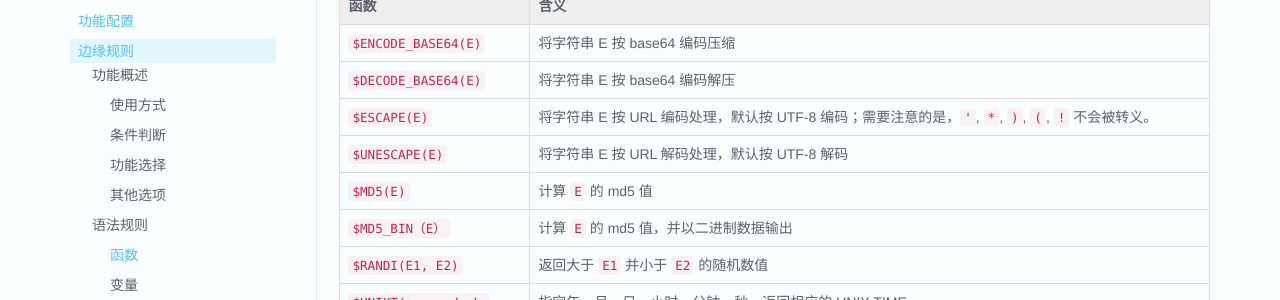
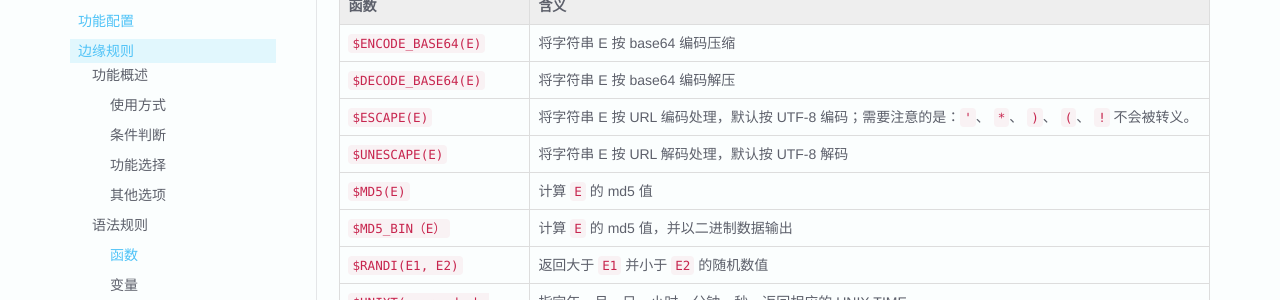
Before and after one commit to upyun/docs, an MkDocs documentation site: the page built from sources/cdn/edgerules.md, in a window 1280 px wide and 900 px high, scrolled down 4434 px. Shown: the part 151-451 px from the top of the window. Built offline with MkDocs 1.6.1, drawn with Linux system fonts in a browser that asks for light colours; old or Windows-style settings are respelled for this version of MkDocs.

```diff
--- a/sources/cdn/edgerules.md
+++ b/sources/cdn/edgerules.md
@@ -167,7 +167,7 @@ EdgeRules 根据不同用户背景划分了两种不同的使用方式，一种
 :--------------------       | :-------
 `$ENCODE_BASE64(E)`         | 将字符串 E 按 base64 编码压缩
 `$DECODE_BASE64(E)`         | 将字符串 E 按 base64 编码解压
-`$ESCAPE(E)`         | 将字符串 E 按 URL 编码处理，默认按 UTF-8 编码；需要注意的是，`'`, `*`, `)`, `(`, `!` 不会被转义。
+`$ESCAPE(E)`         | 将字符串 E 按 URL 编码处理，默认按 UTF-8 编码；需要注意的是：`'`、 `*`、 `)`、 `(`、 `!` 不会被转义。
 `$UNESCAPE(E)`         | 将字符串 E 按 URL 解码处理，默认按 UTF-8 解码
 `$MD5(E)`                   | 计算 `E` 的 md5 值
 `$MD5_BIN（E）`              | 计算 `E` 的 md5 值，并以二进制数据输出
```
